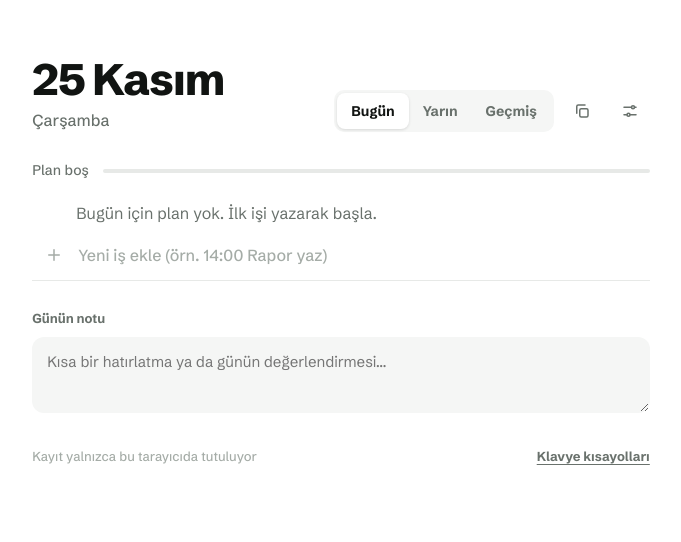
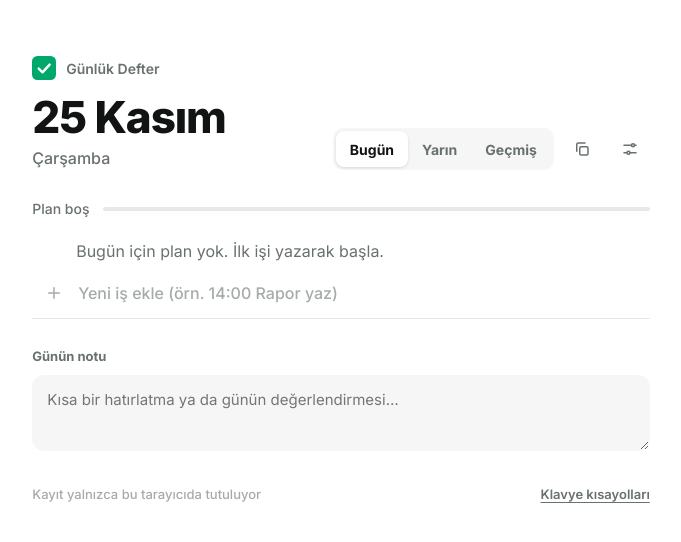
Before and after one commit to omerfarukberber/gunluk-defter, a plain HTML site: page index.html in a window 1280 px wide. Shown: the whole page, without its empty margins (299-980 px from the left). Drawn offline with Linux system fonts and the light colour scheme.

Commit message:
Logo ve tipografi: logo.svg, yeni ikonlar, yerel Inter
- logo.svg: yuvarlatılmış zümrüt kare içinde tik; süs, gradyan, gölge yok.
  Başlıkta küçük, favicon'da ve PWA ikonlarında kullanılıyor.
- icons/: favicon-32, 192, 512, maskable ve Apple ikonları logodan yeniden
  üretildi; eski icons/icon.svg kaldırıldı.
- fonts/: Inter variable (latin + latin-ext, woff2, OFL lisansı ile).
  Google Fonts bağlantısı kalktı, uygulama çevrimdışı da aynı görünür.
- Rakamlarda tabular-nums.
- sw.js v2: yazı tipi ve logo önbellekte; dış alan adlarına istek yok.

Co-Authored-By: Claude Opus 5.5 <noreply@anthropic.com>

```diff
--- a/index.html
+++ b/index.html
@@ -8,31 +8,37 @@
 <meta name="theme-color" content="#ffffff" media="(prefers-color-scheme: light)">
 <meta name="theme-color" content="#0b100d" media="(prefers-color-scheme: dark)">
 <link rel="manifest" href="manifest.webmanifest">
-<link rel="icon" href="icons/icon.svg" type="image/svg+xml">
-<link rel="icon" href="icons/icon-192.png" type="image/png" sizes="192x192">
+<link rel="icon" href="logo.svg" type="image/svg+xml">
+<link rel="icon" href="icons/favicon-32.png" type="image/png" sizes="32x32">
 <link rel="apple-touch-icon" href="icons/apple-touch-icon.png">
 <meta name="apple-mobile-web-app-title" content="Defter">
-<link rel="preconnect" href="https://fonts.googleapis.com">
-<link rel="preconnect" href="https://fonts.gstatic.com" crossorigin>
-<link href="https://fonts.googleapis.com/css2?family=Schibsted+Grotesk:wght@400;500;700;800&display=swap" rel="stylesheet">
+<link rel="preload" href="fonts/inter-latin.woff2" as="font" type="font/woff2" crossorigin>
+<link rel="preload" href="fonts/inter-latin-ext.woff2" as="font" type="font/woff2" crossorigin>
 <script type="application/json" id="claude-artifacts-manifest">{"permissions":["shortcuts","menu-bar"]}</script>
 <style>
 /* VOICE: sakin, net, iş odaklı — sabah açılıp gün boyu yanında duran bir araç
    IDEA: bir ilaç kutusu etiketi gibi düzenli: tek renk vurgu, net bloklar, gereksiz süs yok
    PICTURE: liste uygulamanın kendisi; sıradaki iş zümrüt şeritle öne çıkıyor
-   COLOUR and TYPE: beyaz zemin, siyah metin, zümrüt vurgu, devreden işler için pembe blok; Schibsted Grotesk
+   COLOUR and TYPE: beyaz zemin, siyah metin, zümrüt vurgu, devreden işler için pembe blok; Inter (yerel, variable)
    LAYOUT: tek sütun, üstte tarih + sekmeler, ilerleme, liste, ekleme satırı, günün notu */
-:root{color-scheme:light dark;
+@font-face{font-family:Inter;font-style:normal;font-weight:100 900;font-display:swap;src:url(fonts/inter-latin-ext.woff2) format("woff2");
+  unicode-range:U+0100-02BA,U+02BD-02C5,U+02C7-02CC,U+02CE-02D7,U+02DD-02FF,U+0304,U+0308,U+0329,U+1D00-1DBF,U+1E00-1E9F,U+1EF2-1EFF,U+2020,U+20A0-20AB,U+20AD-20C0,U+2113,U+2C60-2C7F,U+A720-A7FF}
+@font-face{font-family:Inter;font-style:normal;font-weight:100 900;font-display:swap;src:url(fonts/inter-latin.woff2) format("woff2");
+  unicode-range:U+0000-00FF,U+0131,U+0152-0153,U+02BB-02BC,U+02C6,U+02DA,U+02DC,U+0304,U+0308,U+0329,U+2000-206F,U+20AC,U+2122,U+2191,U+2193,U+2212,U+2215,U+FEFF,U+FFFD}
+:root{color-scheme:light dark;--font:Inter,system-ui,-apple-system,"Segoe UI",sans-serif;
 --bg:light-dark(#ffffff,#0b100d);--surf:light-dark(#f5f6f5,#131a16);--line:light-dark(#e7e9e7,#1f2923);
 --ink:light-dark(#111412,#eef2ef);--muted:light-dark(#69716c,#8d9890);--faint:light-dark(#a5aca7,#56615a);
 --acc:light-dark(#00a86b,#2fd08f);--accSoft:light-dark(#e3f6ee,#11291d);--onAcc:light-dark(#ffffff,#04140d);
 --pink:light-dark(#ffd6e0,#3a2128);--pinkInk:light-dark(#6b1d33,#ffc2d1);--red:light-dark(#d93a3f,#ff7a7f)}
 :root[data-theme=light]{color-scheme:light}:root[data-theme=dark]{color-scheme:dark}
 *{box-sizing:border-box;min-width:0}
-body{margin:0;background:var(--bg);color:var(--ink);font:16px/1.5 "Schibsted Grotesk",system-ui,sans-serif;overflow-x:clip;-webkit-font-smoothing:antialiased}
+body{margin:0;background:var(--bg);color:var(--ink);font:16px/1.5 var(--font);font-feature-settings:"cv11","ss03";overflow-x:clip;-webkit-font-smoothing:antialiased}
+.num,.tm,.hp,.kpi b,#progt,.spark small{font-variant-numeric:tabular-nums}
+.brand{display:flex;align-items:center;gap:10px;margin-bottom:14px;font-size:14px;font-weight:600;color:var(--muted)}
+.brand svg{width:24px;height:24px;flex:none}
 button{font:inherit;color:inherit;background:none;border:0;cursor:pointer;padding:0}
 :focus-visible{outline:2px solid var(--acc);outline-offset:2px;border-radius:8px}
-kbd{font:600 12px/1 "Schibsted Grotesk",sans-serif;background:var(--surf);border:1px solid var(--line);border-bottom-width:2px;border-radius:5px;padding:3px 6px;color:var(--muted);white-space:nowrap}
+kbd{font:600 12px/1 var(--font);background:var(--surf);border:1px solid var(--line);border-bottom-width:2px;border-radius:5px;padding:3px 6px;color:var(--muted);white-space:nowrap}
 .app{max-width:720px;margin:0 auto;padding:clamp(24px,5vw,56px) max(4vw,14px) 40px}
 .top{display:flex;flex-wrap:wrap;align-items:flex-end;justify-content:space-between;gap:16px 24px}
 h1{font-weight:800;font-size:clamp(32px,6vw,44px);line-height:1.05;letter-spacing:-.025em;margin:0}
@@ -69,7 +75,7 @@ svg.i{width:18px;height:18px;fill:none;stroke:currentColor;stroke-width:2;stroke
 .done .tm{color:var(--faint)}
 .tag{font-size:11px;font-weight:700;color:var(--acc);background:var(--accSoft);border-radius:5px;padding:2px 7px;white-space:nowrap}
 .rti{color:var(--muted);display:inline-flex;align-self:center}.rti svg{width:14px;height:14px}
-.edit{width:100%;font:500 16px "Schibsted Grotesk",sans-serif;color:var(--ink);background:var(--surf);border:1px solid var(--line);border-radius:8px;padding:8px 10px;margin:6px 8px 6px 0}
+.edit{width:100%;font:500 16px var(--font);color:var(--ink);background:var(--surf);border:1px solid var(--line);border-radius:8px;padding:8px 10px;margin:6px 8px 6px 0}
 .acts{position:absolute;right:0;top:50%;transform:translateY(-50%);display:flex;align-items:center;gap:2px;padding:0 2px 0 24px;background:linear-gradient(to right,transparent,var(--bg) 20px);opacity:0;pointer-events:none;transition:opacity .12s}
 .task:focus-visible .acts{background:linear-gradient(to right,transparent,var(--surf) 20px)}
 .task:hover .acts,.task:focus-within .acts,.task:focus .acts{opacity:1;pointer-events:auto}
@@ -80,13 +86,13 @@ svg.i{width:18px;height:18px;fill:none;stroke:currentColor;stroke-width:2;stroke
 .grip{cursor:grab;touch-action:none}.drag .grip{cursor:grabbing}
 .add{display:grid;grid-template-columns:44px minmax(0,1fr) auto;align-items:center;min-height:52px;border-bottom:1px solid var(--line)}
 .add>svg{justify-self:center;color:var(--faint)}
-.add input{height:50px;border:0;background:transparent;font:500 16px "Schibsted Grotesk",sans-serif;color:var(--ink);padding:0 8px 0 2px;outline:none}
+.add input{height:50px;border:0;background:transparent;font:500 16px var(--font);color:var(--ink);padding:0 8px 0 2px;outline:none}
 .add input::placeholder{color:var(--faint)}
 .add:focus-within>svg{color:var(--acc)}.add kbd{opacity:0;transition:opacity .15s}.add:focus-within kbd{opacity:1}
 .empty{margin:20px 0 4px 44px;color:var(--muted)}
 .notewrap{margin-top:28px}
 .notewrap label{display:block;font-size:13px;font-weight:700;color:var(--muted);margin-bottom:8px}
-textarea{width:100%;min-height:76px;resize:vertical;font:400 15px/1.55 "Schibsted Grotesk",sans-serif;color:var(--ink);background:var(--surf);border:1px solid transparent;border-radius:12px;padding:12px 14px;outline:none}
+textarea{width:100%;min-height:76px;resize:vertical;font:400 15px/1.55 var(--font);color:var(--ink);background:var(--surf);border:1px solid transparent;border-radius:12px;padding:12px 14px;outline:none}
 textarea:focus{border-color:var(--acc);background:var(--bg)}
 .kpis{display:grid;grid-template-columns:repeat(3,minmax(0,1fr));gap:10px;margin:28px 0 14px}
 .kpi{background:var(--surf);border-radius:12px;padding:14px 16px}
@@ -121,7 +127,7 @@ footer button{color:var(--muted);font-weight:600;text-decoration:underline;text-
 .rlist{list-style:none;margin:0 0 8px;padding:0}
 .rlist li{display:flex;align-items:center;gap:8px;min-height:40px;border-bottom:1px solid var(--line);font-size:15px}
 .rlist li span{flex:1}.rlist button{width:32px;height:32px;display:grid;place-items:center;color:var(--faint);border-radius:8px}.rlist button:hover{color:var(--red);background:var(--surf)}
-.radd{display:flex;gap:8px}.radd input{flex:1;height:40px;border:1px solid var(--line);border-radius:9px;padding:0 10px;font:500 15px "Schibsted Grotesk",sans-serif;background:var(--bg);color:var(--ink)}
+.radd{display:flex;gap:8px}.radd input{flex:1;height:40px;border:1px solid var(--line);border-radius:9px;padding:0 10px;font:500 15px var(--font);background:var(--bg);color:var(--ink)}
 .btn{min-height:40px;padding:0 14px;border-radius:9px;font-weight:700;font-size:14px;background:var(--ink);color:var(--bg)}
 .btn.sec{background:var(--surf);color:var(--ink)}
 .ok{color:var(--acc);font-weight:700;font-size:14px}
@@ -138,7 +144,7 @@ footer button{color:var(--muted);font-weight:600;text-decoration:underline;text-
 <body>
 <div class="app">
   <header class="top">
-    <div><h1 id="date">Bugün</h1><p class="wday" id="wday"></p></div>
+    <div><div class="brand"><svg viewBox="0 0 256 256" aria-hidden="true"><rect width="256" height="256" rx="58" fill="#00a86b"/><path d="M72 134l40 40 76-82" fill="none" stroke="#fff" stroke-width="26" stroke-linecap="round" stroke-linejoin="round"/></svg>Günlük Defter</div><h1 id="date">Bugün</h1><p class="wday" id="wday"></p></div>
     <div class="tools">
       <nav class="tabs" role="tablist" aria-label="Görünüm">
         <button role="tab" data-v="bugun" aria-selected="true">Bugün</button>
--- a/sw.js
+++ b/sw.js
@@ -1,13 +1,15 @@
 /* Günlük Defter service worker: uygulamayı çevrimdışı açılabilir yapar.
    Bir dosyayı değiştirip yayınladığında SURUM'u artır; eski önbellek silinir. */
-const SURUM = 'v1';
+const SURUM = 'v2';
 const KABUK = 'defter-kabuk-' + SURUM;
-const FONT = 'defter-font';
 const DOSYALAR = [
   './',
   './index.html',
   './manifest.webmanifest',
-  './icons/icon.svg',
+  './logo.svg',
+  './fonts/inter-latin.woff2',
+  './fonts/inter-latin-ext.woff2',
+  './icons/favicon-32.png',
   './icons/icon-192.png',
   './icons/icon-512.png',
   './icons/icon-maskable-512.png',
@@ -20,7 +22,7 @@ self.addEventListener('install', e => {
 
 self.addEventListener('activate', e => {
   e.waitUntil(caches.keys()
-    .then(ks => Promise.all(ks.filter(k => k !== KABUK && k !== FONT).map(k => caches.delete(k))))
+    .then(ks => Promise.all(ks.filter(k => k !== KABUK).map(k => caches.delete(k))))
     .then(() => self.clients.claim()));
 });
 
@@ -28,6 +30,7 @@ self.addEventListener('fetch', e => {
   const req = e.request;
   if (req.method !== 'GET') return;
   const url = new URL(req.url);
+  if (url.origin !== self.location.origin) return;
 
   // Sayfanın kendisi: önce ağ (güncel sürüm gelsin), ağ yoksa önbellek.
   if (req.mode === 'navigate') {
@@ -38,18 +41,6 @@ self.addEventListener('fetch', e => {
     return;
   }
 
-  // Google Fonts: önbellekten hemen ver, arkada yenile.
-  if (url.hostname === 'fonts.googleapis.com' || url.hostname === 'fonts.gstatic.com') {
-    e.respondWith(caches.open(FONT).then(async c => {
-      const hit = await c.match(req);
-      const net = fetch(req).then(r => { if (r.ok || r.type === 'opaque') c.put(req, r.clone()); return r; }).catch(() => hit);
-      return hit || net;
-    }));
-    return;
-  }
-
-  // Kendi dosyalarımız (ikonlar, manifest): önce önbellek.
-  if (url.origin === self.location.origin) {
-    e.respondWith(caches.match(req, { cacheName: KABUK }).then(hit => hit || fetch(req)));
-  }
+  // Diğer kendi dosyalarımız (yazı tipi, ikonlar, manifest): önce önbellek.
+  e.respondWith(caches.match(req, { cacheName: KABUK }).then(hit => hit || fetch(req)));
 });
```
Also changed, not shown: fonts/LICENSE-Inter.txt (added), fonts/inter-latin-ext.woff2 (added), fonts/inter-latin.woff2 (added), icons/apple-touch-icon.png, icons/favicon-32.png (added), icons/icon-192.png, icons/icon-512.png, icons/icon-maskable-512.png, icons/icon.svg (deleted), logo.svg (added), manifest.webmanifest.
